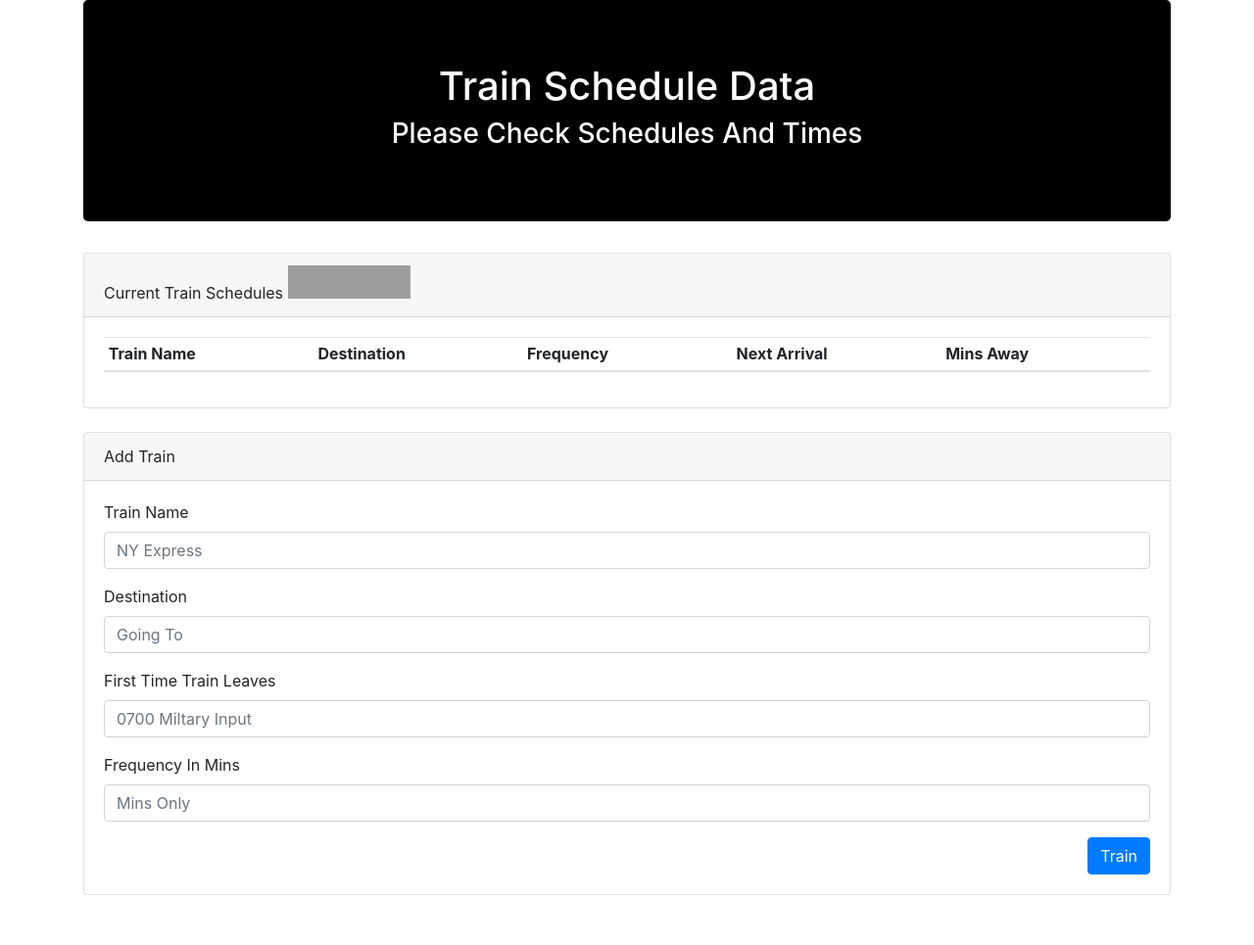
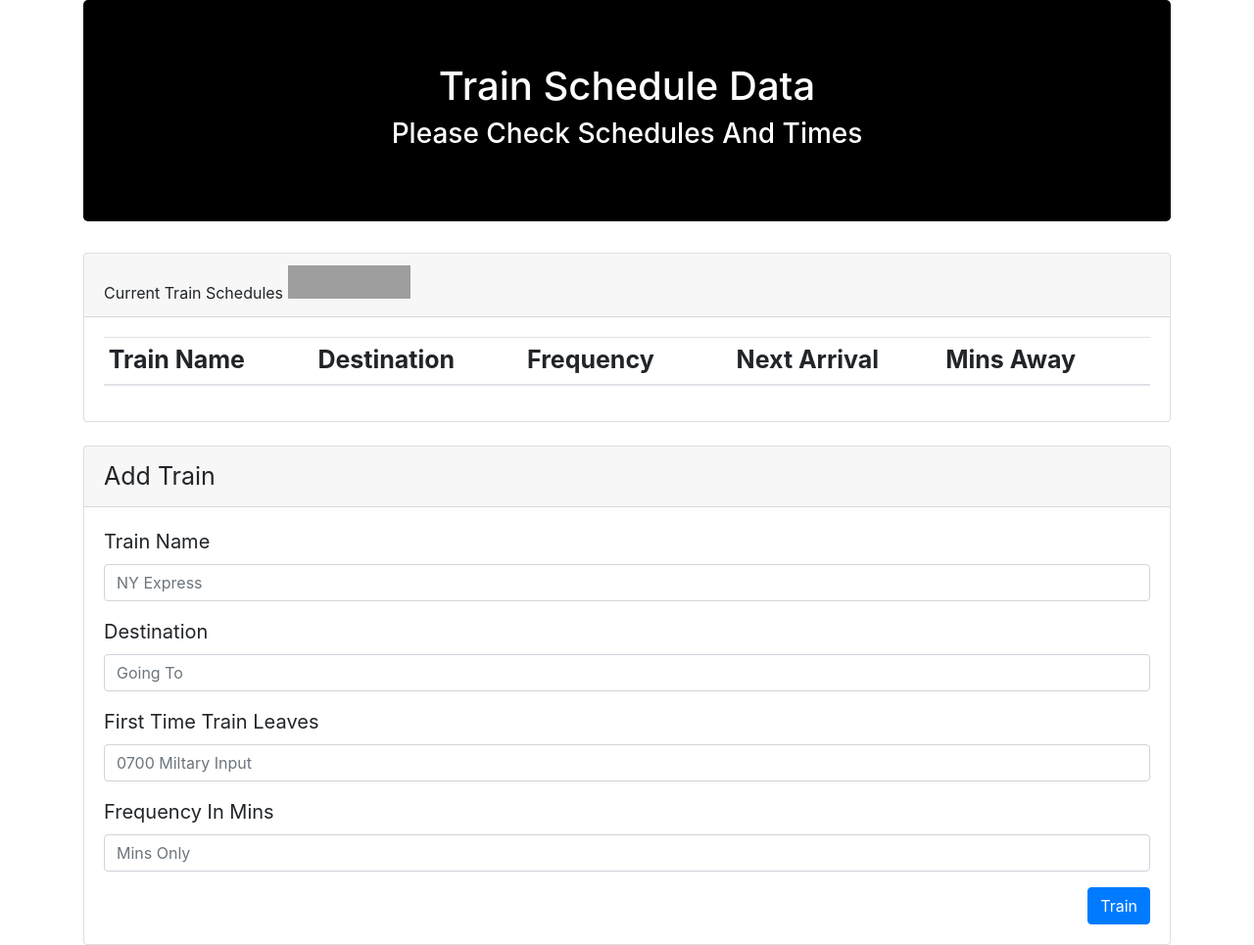
Before and after one commit to ccharles2388/trainscheduler, a plain HTML site: page index.html in a window 1280 px wide. Shown: the whole page at 98% size. Before the commit the page ends 938 px from the top, so only its background shows below. Drawn offline with nearby package versions, Linux system fonts and the light colour scheme; no server answers; grey boxes are pictures that could not be loaded.

Commit message:
added font formatting and sizing to main items

```diff
--- a/index.html
+++ b/index.html
@@ -45,7 +45,7 @@
         <div class="card-body">
           <table class="table table-sm table-hover" id='train-table'>
             <thead>
-              <tr>
+              <tr style="font-size: 25px; font:bold">
                 <th scope="col">Train Name</th>
                 <th scope="col">Destination</th>
                 <th scope="col">Frequency</th>
@@ -65,25 +65,25 @@
     <div class="col-md-12">
       <!-- Add Train Information   -->
       <div class="card mb-4">
-        <div class="card-header">Add Train</div>
+        <div class="card-header" style="font-size: 25px; font:bold">Add Train</div>
         <div class="card-body">
 
           <!-- Train Schedule Detail Form -->
           <form>
             <div class="form-group">
-              <label for="train-name-input">Train Name</label>
+              <label for="train-name-input" style="font-size: 20px; font:bold">Train Name</label>
               <input class="form-control" id="train-name-input" placeholder="NY Express" type="text">
             </div>
             <div class="form-group">
-              <label for="destination-input">Destination</label>
+              <label for="destination-input" style="font-size: 20px; font:bold">Destination</label>
               <input class="form-control" id="destination-input" placeholder="Going To" type="text">
             </div>
             <div class="form-group">
-              <label for="first-time-input">First Time Train Leaves</label>
+              <label for="first-time-input" style="font-size: 20px; font:bold">First Time Train Leaves</label>
               <input class="form-control" id="first-time-input" placeholder="0700 Miltary Input" type="text">
             </div>
             <div class="form-group">
-              <label for="frequency-input">Frequency In Mins</label>
+              <label for="frequency-input" style="font-size: 20px; font:bold">Frequency In Mins</label>
               <input class="form-control" id="frequency-input" placeholder="Mins Only" type="text">
             </div>
             <button class="btn btn-primary float-right" id="add-train-btn">Train</button>
```
